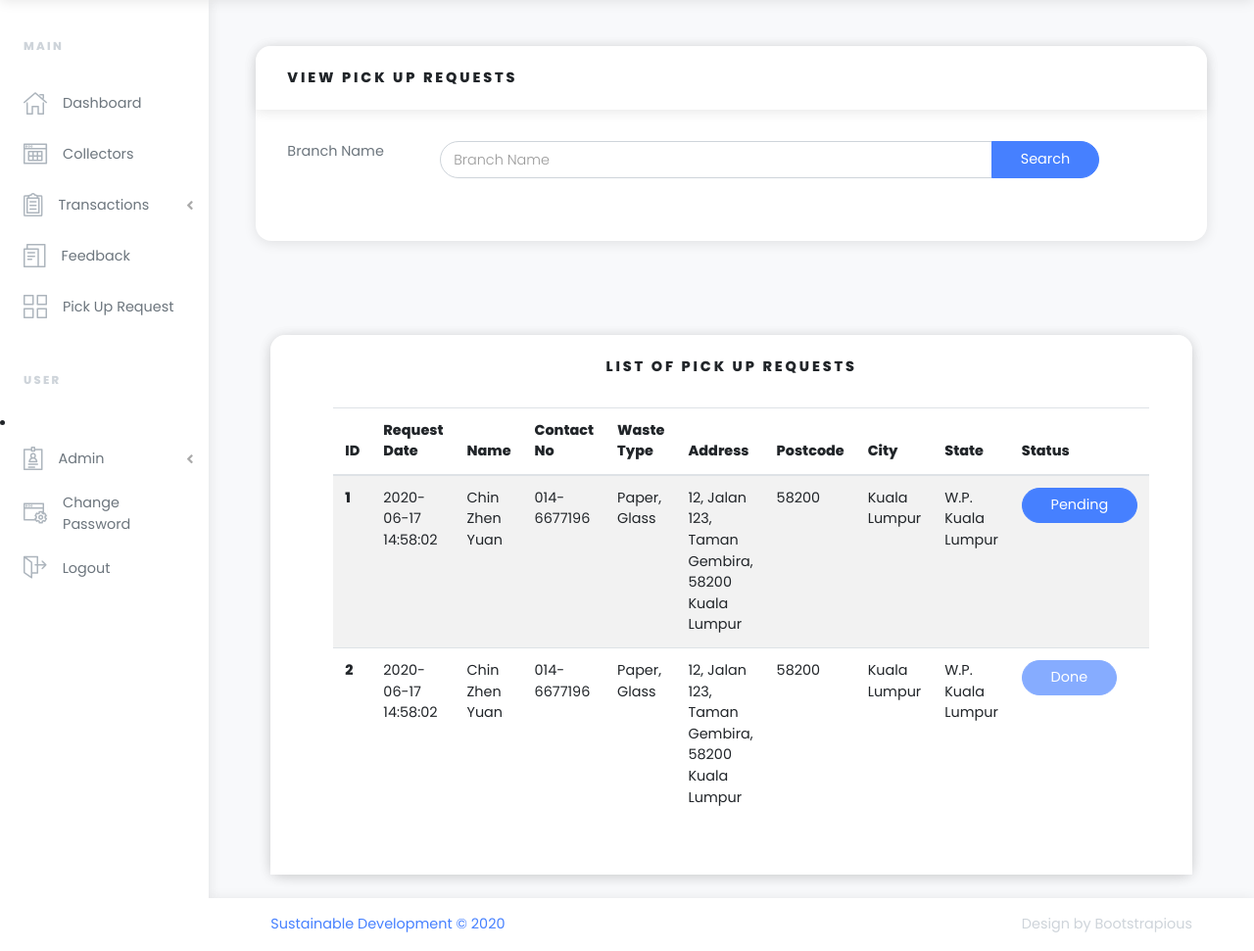
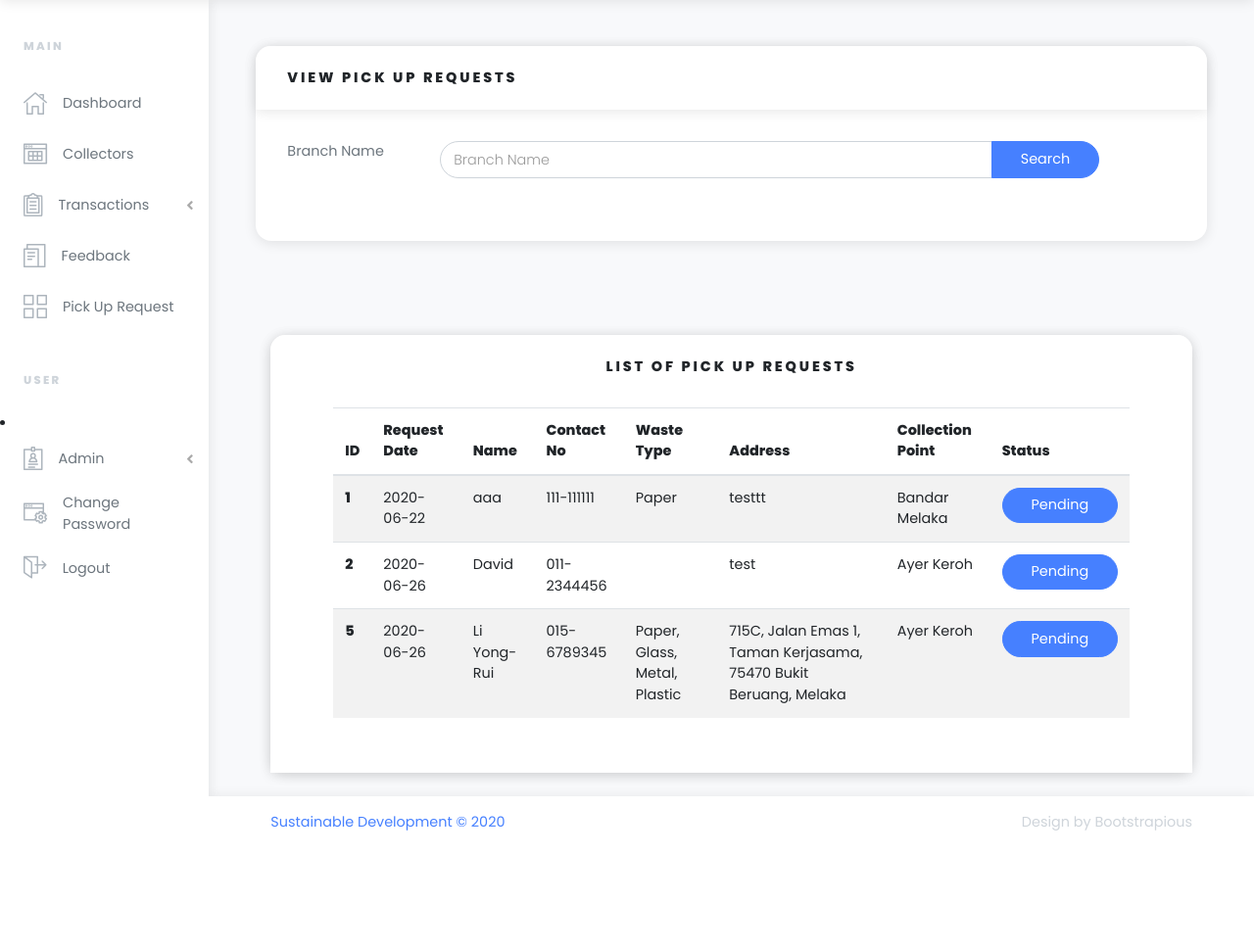
Before and after one commit to zhenyu550/wastemanagementweb, a PHP site: page /viewrequest.php in a window 1280 px wide. Shown: the part 73-1044 px from the top of the page at 98% size. After the commit the page ends 921 px from the top, so only its background shows below. Run offline with PHP 8.4, Linux system fonts and the light colour scheme; the visitor is signed in with stand-in values (Sample User, id 1); data comes from the database, SQL or seed files in the repository; some libraries are stand-ins or nearby versions.

Commit message:
ViewRequest.php Update
1. List of requests can be loaded from database.
2. Clicking the "Pending" button can update the status to "Done".
3. model\pick_up_request.php modified to add staff id, status and pickup_date.

```diff
--- a/model/pick_up_request.php
+++ b/model/pick_up_request.php
@@ -4,11 +4,11 @@ require_once "model.php";
 Class Pick_Up_Request extends Model
 {
   const TABLE_NAME = 'pick_up_request';
-  protected $form = ["id" => "int", "name" => "string", "contact_no" => "string", "address" => "string", "waste_type" => "string", "request_date" => "string", "cp_id" => "int"];
+  protected $form = ["id" => "int", "name" => "string", "contact_no" => "string", "address" => "string", "waste_type" => "string", "request_date" => "string", "cp_id" => "int", "status" => "string", "staff_id" => "int", "pickup_date" => "string"];
 
   public function __construct()
   {
-    $this->data = ["id" => 0, "name" => "", "contact_no" => "", "waste_type" => "", "address" => "", "request_date" => "", "cp_id" => 0];
+    $this->data = ["id" => 0, "name" => "", "contact_no" => "", "waste_type" => "", "address" => "", "request_date" => "", "cp_id" => 0, "status" => "", "staff_id" => 0, "pickup_date" => ""];
   }
 
   public function set_id($value)
@@ -82,6 +82,36 @@ Class Pick_Up_Request extends Model
     return $this->data['cp_id'];
   }
 
+  public function set_status($value)
+  {
+    $this->data['status'] = $value;
+  }
+
+  public function get_status()
+  {
+    return $this->data['status'];
+  }
+
+  public function set_staff_id($value)
+  {
+    $this->data['staff_id'] = $value;
+  }
+
+  public function get_staff_id()
+  {
+    return $this->data['staff_id'];
+  }
+
+  public function set_pickup_date($value)
+  {
+    $this->data['pickup_date'] = $value;
+  }
+
+  public function get_pickup_date()
+  {
+    return $this->data['pickup_date'];
+  }
+
   public function set_data($source)
   {
     $this->data['id'] = intval($source['id']);
@@ -91,6 +121,9 @@ Class Pick_Up_Request extends Model
     $this->data['waste_type'] = $source['waste_type'];
     $this->data['request_date'] = $source['request_date'];
     $this->data['cp_id'] = intval($source['cp_id']);
+	$this->data['status'] = $source['status'];
+	$this->data['staff_id'] = intval($source['staff_id']);
+    $this->data['pickup_date'] = $source['pickup_date'];
   }
 }
 
--- a/viewrequest.php
+++ b/viewrequest.php
@@ -99,49 +99,86 @@
                                             <th>Contact No</th>
                                             <th>Waste Type</th>
                                             <th>Address</th>
-                                            <th>Postcode</th>
-                                            <th>City</th>
-                                            <th>State</th>
+                                            <th>Collection Point</th>
                                             <th>Status</th>
                                         </tr>
                                     </thead>
                                     <tbody>
-                                        <tr>
-                                            <th scope="row">1</th>
-                                            <td>2020-06-17 14:58:02</td>
-                                            <td>Chin Zhen Yuan</td>
-                                            <td>014-6677196</td>
-                                            <td>Paper, Glass</td>
-                                            <td>12, Jalan 123, Taman Gembira, 58200 Kuala Lumpur</td>
-                                            <td>58200</td>
-                                            <td>Kuala Lumpur</td>
-                                            <td>W.P. Kuala Lumpur</td>
-                                            <td>
-                                                <div class="ml-auto">
-                                                    <button type="button" class="btn btn-primary">Pending</button>
-                                                </div>
-                                            </td>
-                                        </tr>
-                                        <tr>
-                                            <th scope="row">2</th>
-                                            <td>2020-06-17 14:58:02</td>
-                                            <td>Chin Zhen Yuan</td>
-                                            <td>014-6677196</td>
-                                            <td>Paper, Glass</td>
-                                            <td>12, Jalan 123, Taman Gembira, 58200 Kuala Lumpur</td>
-                                            <td>58200</td>
-                                            <td>Kuala Lumpur</td>
-                                            <td>W.P. Kuala Lumpur</td>
-                                            <td>
-                                                <div class="ml-auto">
-                                                    <button type="button" class="btn btn-primary" disabled>Done</button>
-                                                </div>
-                                            </td>
-                                        </tr>
+                                    <?php
+                                        $items = Pick_Up_Request::all();
+                                        foreach ($items as $item)
+                                        {
+                                            $item_id = $item->get_id();
 
+                                            echo "<tr>";
+                                            echo "<form class='form-horizontal' method='get' action='viewrequest_post.php' name='view_request' >";
+                                            echo "<th scope=''row'>".$item_id."</th>";
+                                            echo "<td>".$item->get_request_date()."</td>";
+                                            echo "<td>".$item->get_name()."</td>";
+                                            echo "<td>".$item->get_contact_no()."</td>";
+
+                                            // Waste Type
+                                            $waste_types_str = $item->get_waste_type();
+
+                                            // Split the waste type
+                                            $waste_types = explode(", ", $waste_types_str);
+
+                                            $wastes_types_names = '';
+
+                                            // Get the name of the type using the id
+                                            for($index = 0; $index < count($waste_types) - 1; $index++)
+                                            {
+                                                $type_name = Waste_Type::find("id=".$waste_types[$index])->get_name();
+                                                // Join the strings
+                                                if($index < count($waste_types) - 2)
+                                                {
+                                                    $wastes_types_names = $wastes_types_names.$type_name.", ";
+                                                }
+                                                else
+                                                {
+                                                    $wastes_types_names = $wastes_types_names.$type_name;
+                                                }
+                                            }
+
+                                            // Display the string
+                                            echo "<td>".$wastes_types_names."</td>";
+                                            echo "<td>".$item->get_address()."</td>";
+
+                                            $cp_id = $item->get_cp_id();
+                                            $cp = Collection_Point::find("id=".$cp_id);
+                                            $cp_name = $cp->get_name();
+
+                                            echo "<td>".$cp_name."</td>";
+
+                                            echo "<td>";
+                                            echo "<form>";
+                                            echo "<input type='hidden' name='staff_id' value='$user'>";
+                                            echo "<input type='hidden' name='request_id' value='$item_id'>";
+
+                                            echo "<div class='ml-auto'>";
+
+                                            // Check the status, if pending button can be pressed, else cannot
+                                            $status = $item->get_status();
+                                            if($status == "Pending")
+                                            {
+                                                echo "<button type='submit' class='btn btn-primary' formaction='viewrequest_post.php' formmethod='post'>Pending</button>";
+                                            }
+                                            else
+                                            {
+                                                echo "<button type='button' class='btn btn-primary' disabled>Done</button>";
+                                            }
+                                            echo "</div>";
+                                            echo "</td>";
+
+                                            echo "</form>";
+                                            echo "</tr>";
+
+                                        }
+                                    ?>
                                     </tbody>
                                 </table>
                             </div>
+                            </form>
                         </div>
                     </div>
                 </div>
```
Also changed, not shown: viewrequest_post.php (added, +26 -0 lines).
